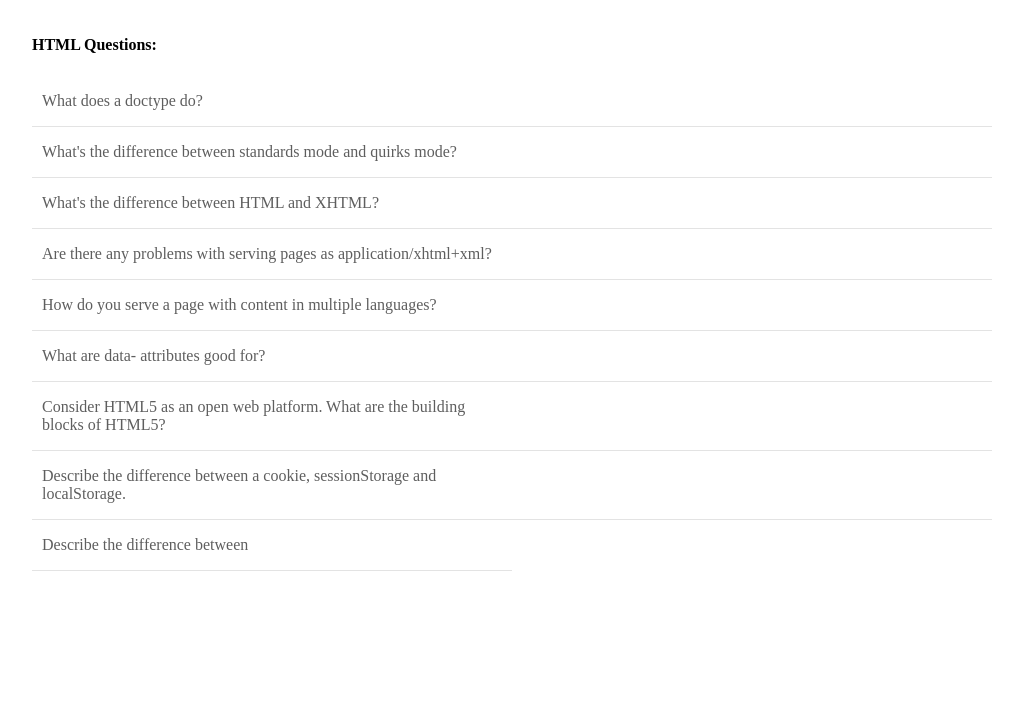
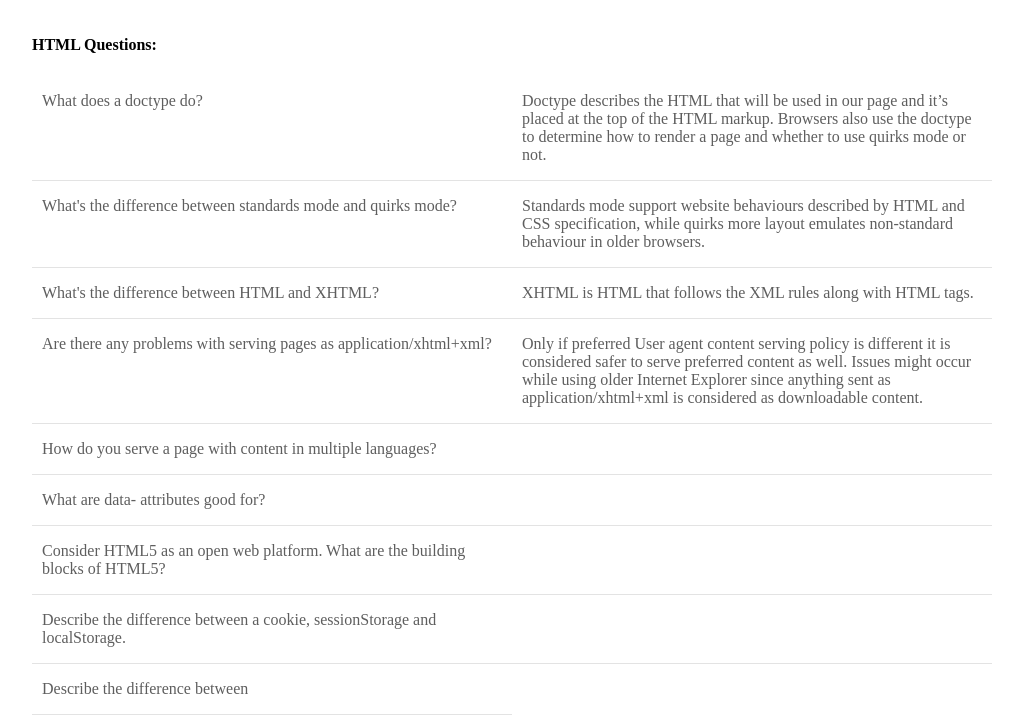
Before and after one commit to smikulic/smikulic.github.io, a website: page index.html in a window 1280 px wide. Shown: the part 2196-2911 px from the top of the page, without its empty margins (128-1151 px from the left). Before the commit the page ends 2767 px from the top, so only its background shows below. Drawn offline with Linux system fonts and the light colour scheme.

Commit message:
partially answered html questions

```diff
--- a/index.html
+++ b/index.html
@@ -135,47 +135,35 @@
   	<table>
   		<tr>
   			<td><p>What does a doctype do?</p></td>
-  			<td><p></p></td>
+  			<td><p>Doctype describes the HTML that will be used in our page and it’s placed at the top of the HTML markup. Browsers also use the doctype to determine how to render a page and whether to use quirks mode or not.</p></td>
   		</tr>
 		<tr>
 		  	<td><p>What's the difference between standards mode and quirks mode?</p></td>
+		  	<td><p>Standards mode support website behaviours described by HTML and CSS specification, while quirks more layout emulates non-standard behaviour in older browsers.</p></td>
+	  	</tr>
+	  	<tr>
+		  	<td><p>What's the difference between HTML and XHTML?</p></td>
+		  	<td><p>XHTML is HTML that follows the XML rules along with HTML tags.</p></td>
+	  	</tr>
+	  	<tr>
+		  	<td><p>Are there any problems with serving pages as application/xhtml+xml?</p></td>
+		  	<td><p>Only if preferred User agent content serving policy is different it is considered safer to serve preferred content as well. Issues might occur while using older Internet Explorer since anything sent as application/xhtml+xml is considered as downloadable content.</p></td>
+	  	</tr>
+	  	<tr>
+		  	<td><p>How do you serve a page with content in multiple languages?</p></td>
 		  	<td><p></p></td>
 	  	</tr>
 	  	<tr>
-		  	<td><p>What's the difference between HTML and XHTML?</p></td>
-		  	<td>
-		  		<p></p>
-		  	</td>
-	  	</tr>
-	  	<tr>
-		  	<td><p>Are there any problems with serving pages as application/xhtml+xml?</p></td>
-		  	<td>
-		  		<p></p>
-		  	</td>
-	  	</tr>
-	  	<tr>
-		  	<td><p>How do you serve a page with content in multiple languages?</p></td>
-		  	<td>
-		  		<p></p>
-		  	</td>
-	  	</tr>
-	  	<tr>
 		  	<td><p>What are data- attributes good for?</p></td>
-		  	<td>
-
-		  	</td>
+		  	<td><p></p></td>
 	  	</tr>
 	  	<tr>
 		  	<td><p>Consider HTML5 as an open web platform. What are the building blocks of HTML5?</p></td>
-		  	<td>
-		  		<p></p>
-		  	</td>
+		  	<td><p></p></td>
 	  	</tr>
 	  	<tr>
 		  	<td><p>Describe the difference between a cookie, sessionStorage and localStorage.</p></td>
-		  	<td>
-		  		<p></p>
-		  	</td>
+		  	<td><p></p></td>
 	  	</tr>
 	  	<tr>
 		  	<td><p>Describe the difference between <script>, <script async> and <script defer>.</p></td>
@@ -185,9 +173,7 @@
 	  	</tr>
 	  	<tr>
 		  	<td><p>Why is it generally a good idea to position CSS <link>s between <head></head> and JS <script>s just before </body>? Do you know any exceptions?</p></td>
-		  	<td>
-
-		  	</td>
+		  	<td><p></p></td>
 	  	</tr>
 	  	<tr>
 		  	<td><p>What is progressive rendering?</p></td>
```
